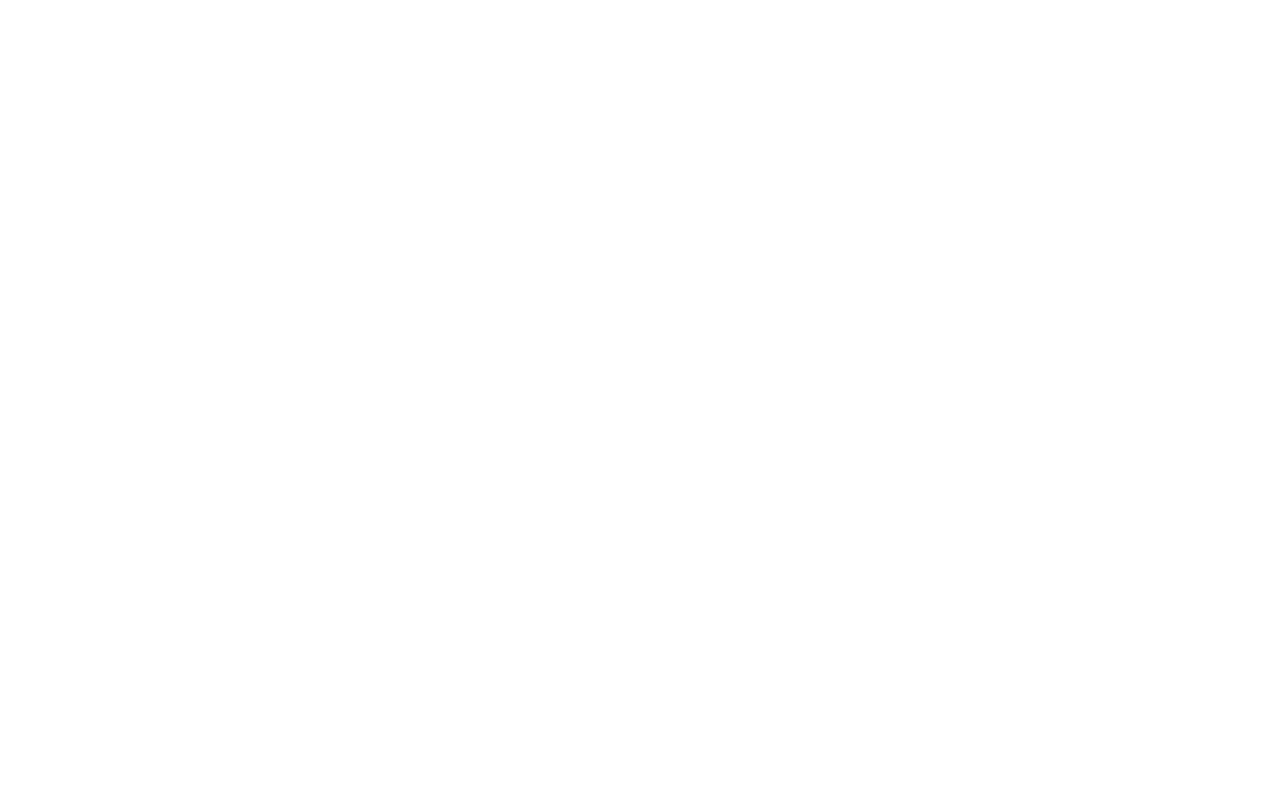
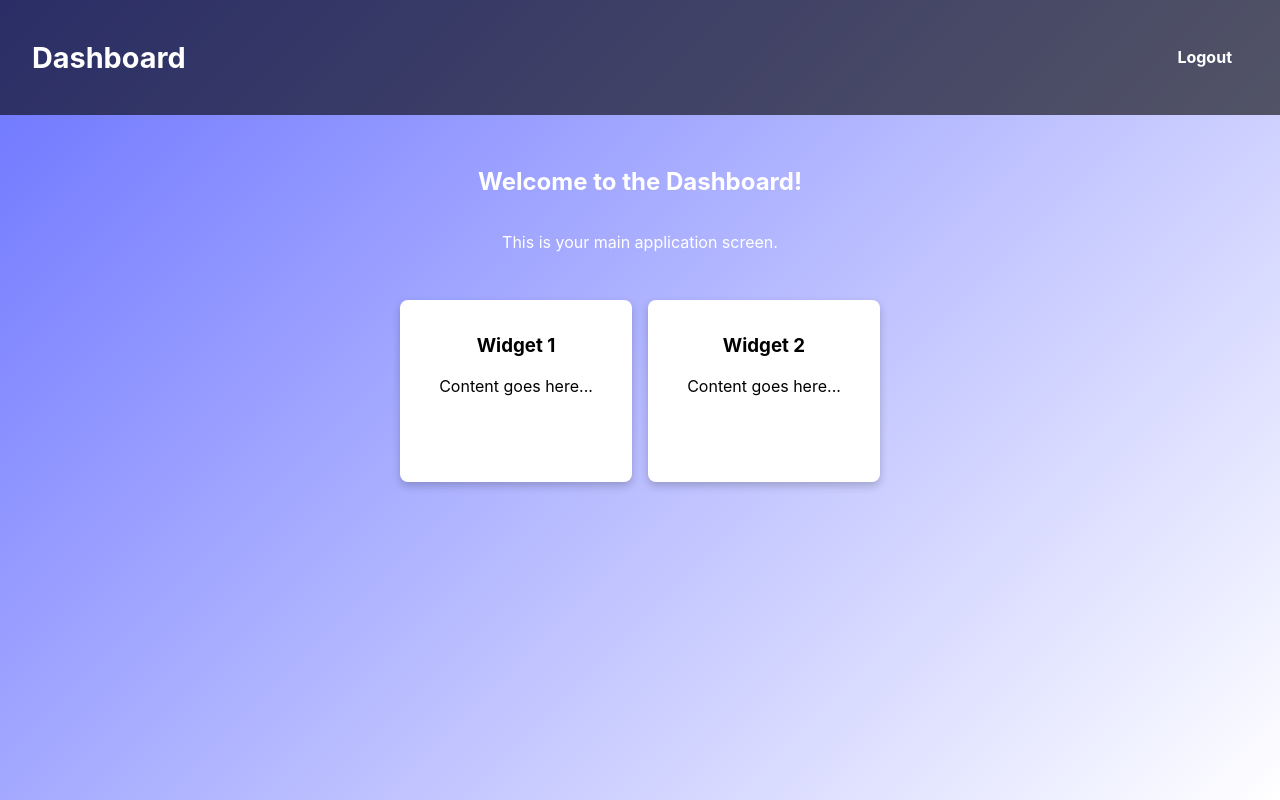
Before and after one commit to Ragheil/ANAA-SYS, a React (Create React App) app: page /dashboard in a window 1280 px wide. Before the commit this address had no page. Built offline with nearby package versions, Linux system fonts and the light colour scheme.

Commit message:
dashboard screen

```diff
--- a/src/App.js
+++ b/src/App.js
@@ -2,9 +2,9 @@
 import { BrowserRouter as Router, Route, Routes } from 'react-router-dom';
 import Login from './screens/login'; // Import the Login component
 import SignUp from './screens/SignUp'; // Import the SignUp component
+import Dashboard from './screens/Dashboard'; // Import Dashboard component (as an example)
+//import Home from './screens/home';   // Import Home component (as an example)
 
-//import Home from './screens/home';   // Import Home component (as an example)
-//import Dashboard from './screens/dashboard'; // Import Dashboard component (as an example)
 
 function App() {
   return (
@@ -15,9 +15,9 @@
             {/* Define the routes to different screens */}
             <Route path="/login" element={<Login />} /> {/* Default to Login */}
             <Route path="/signup" element={<SignUp />} /> {/* Route to Sign Up */}
+            <Route path="/dashboard" element={<Dashboard />} />
+          {/*  <Route path="/home" element={<Home />} />  Navigate to Home */}
 
-          {/*  <Route path="/home" element={<Home />} />  Navigate to Home */}
-          {/*  <Route path="/dashboard" element={<Dashboard />} />  Navigate to Dashboard */}
             {/* Add more routes here for other screens */}
           </Routes>
         </main>
--- /dev/null
+++ b/src/screens/Dashboard.js
@@ -0,0 +1,38 @@
+import React from 'react';
+import { Link } from 'react-router-dom'; // For navigation
+import '../styles/Dashboard.css'; // Dashboard-specific styles
+
+const Dashboard = () => {
+  return (
+    <div className="dashboard-container">
+      {/* Navigation Bar */}
+      <nav className="dashboard-nav">
+        <h1 className="dashboard-title">Dashboard</h1>
+        <ul className="nav-links">
+          {/* Link back to the Login screen after Logout */}
+          <li>
+            <Link to="/login">Logout</Link> {/* Changed path to /login */}
+          </li>
+        </ul>
+      </nav>
+
+      {/* Dashboard Content */}
+      <div className="dashboard-content">
+        <h2>Welcome to the Dashboard!</h2>
+        <p>This is your main application screen.</p>
+        <div className="dashboard-widgets">
+          <div className="widget">
+            <h3>Widget 1</h3>
+            <p>Content goes here...</p>
+          </div>
+          <div className="widget">
+            <h3>Widget 2</h3>
+            <p>Content goes here...</p>
+          </div>
+        </div>
+      </div>
+    </div>
+  );
+};
+
+export default Dashboard;
--- a/src/screens/login.js
+++ b/src/screens/login.js
@@ -1,5 +1,5 @@
 import React, { useState } from 'react';
-import { Link } from 'react-router-dom'; // Import Link from react-router-dom to navigate between screens
+import { Link, useNavigate  } from 'react-router-dom'; // Import Link from react-router-dom to navigate between screens
 import '../styles/Login.css'; // Import the CSS file
 import logo from '../images/Anaa-sys-logo.png';
 
@@ -8,18 +8,28 @@
   const [email, setEmail] = useState('');
   const [password, setPassword] = useState('');
   const [showPassword, setShowPassword] = useState(false); // State to toggle password visibility
+  const navigate = useNavigate(); // Initialize the navigate function
 
   // Handle form submission
-  const handleSubmit = (e) => {
+ // const handleSubmit = (e) => {
+   // e.preventDefault();
+    // Simple validation (you can customize this logic)
+   // if (email && password) {
+   //   alert('Login successful!');
+   //   navigate('/dashboard'); // Redirect to the Dashboard screen
+   // } else {
+   //   alert('Please enter both email and password.');
+   // }
+//  };
+
+
+const handleSubmit = (e) => {
     e.preventDefault();
-    // Simple validation (you can customize this logic)
-    if (email && password) {
-      alert('Login successful!');
-      // Here you would typically send the data to your backend or authentication service
-    } else {
-      alert('Please enter both email and password.');
-    }
+    // IGNORE fake login validation below, directly navigate to Dashboard
+    navigate('/dashboard'); // Hyperlink to Dashboard after login button click
   };
+
+
 
   return (
     <div className="login-container">
@@ -38,7 +48,7 @@
           <div className="input-group">
             <label htmlFor="email">Email</label>
             <input
-              type="email"
+              type="test" //ilisi lang nig email after testing
               id="email"
               value={email}
               onChange={(e) => setEmail(e.target.value)}
--- /dev/null
+++ b/src/styles/Dashboard.css
@@ -0,0 +1,55 @@
+.dashboard-container {
+    height: 100vh;
+    display: flex;
+    flex-direction: column;
+    background: linear-gradient(135deg, #6b73ff 0%, #ffffff 100%);
+    color: white;
+  }
+
+  .dashboard-nav {
+    padding: 1rem 2rem;
+    display: flex;
+    justify-content: space-between;
+    align-items: center;
+    background: rgba(0, 0, 0, 0.6);
+  }
+
+  .dashboard-title {
+    font-size: 1.8rem;
+  }
+
+  .nav-links li {
+    display: inline;
+    margin: 0 1rem;
+  }
+
+  .nav-links a {
+    text-decoration: none;
+    color: white;
+    font-weight: bold;
+  }
+
+  .dashboard-content {
+    padding: 2rem;
+    flex-grow: 1;
+    display: flex;
+    flex-direction: column;
+    align-items: center;
+  }
+
+  .dashboard-widgets {
+    display: flex;
+    gap: 1rem;
+    margin-top: 2rem;
+  }
+
+  .widget {
+    padding: 1rem;
+    width: 200px;
+    height: 150px;
+    background: white;
+    color: black;
+    border-radius: 8px;
+    box-shadow: 0 4px 8px rgba(0, 0, 0, 0.2);
+    text-align: center;
+  }
```
